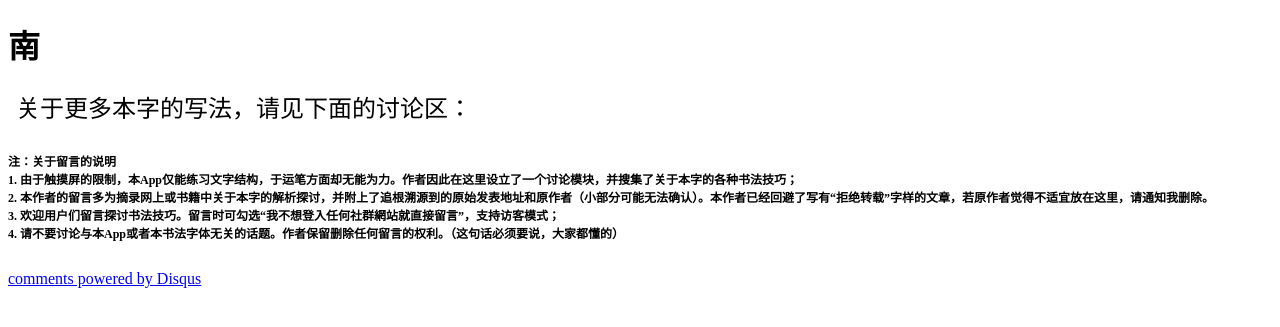
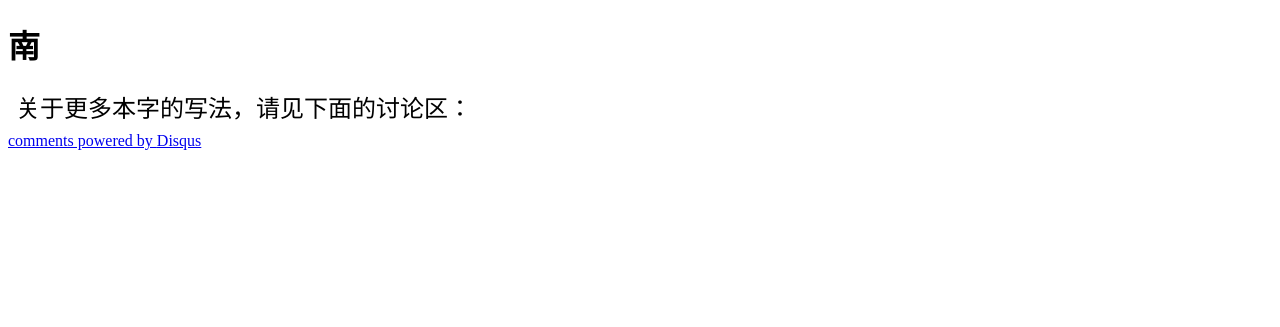
Before and after one commit to LiveCally/Fo, a Jekyll site: the page built from _posts/2014-05-16-Fo-1.html, in a window 1280 px wide. Shown: the top 327 px of the page. Built offline with Jekyll 4.4.1, drawn with Linux system fonts in a browser that asks for light colours; comment, search, counter and statistics services are not loaded.

Commit message:
Update BBS.html

```diff
--- a/_includes/BBS.html
+++ b/_includes/BBS.html
@@ -1,27 +1,24 @@
 <p></p>
 <p>关于更多本字的写法，请见下面的讨论区：</p>
 
-<h6>注：关于留言的说明</br>
-    1. 由于触摸屏的限制，本App仅能练习文字结构，于运笔方面却无能为力。作者因此在这里设立了一个讨论模块，并搜集了关于本字的各种书法技巧；</br>
-    2. 本作者的留言多为摘录网上或书籍中关于本字的解析探讨，并附上了追根溯源到的原始发表地址和原作者（小部分可能无法确认）。本作者已经回避了写有“拒绝转载”字样的文章，若原作者觉得不适宜放在这里，请通知我删除。</br>
-    3. 欢迎用户们留言探讨书法技巧。留言时可勾选“我不想登入任何社群網站就直接留言”，支持访客模式；</br>
-    4. 请不要讨论与本App或者本书法字体无关的话题。作者保留删除任何留言的权利。（这句话必须要说，大家都懂的）
-</h6>
+<!-- 来必力City版安装代码 -->
+<div id="lv-container" data-id="city" data-uid="MTAyMC8zMjc5MS85MzUy">
+<script type="text/javascript">
+   (function(d, s) {
+       var j, e = d.getElementsByTagName(s)[0];
 
-<!--
-	<div class="ds-thread" data-thread-key="{{ page.url }}" data-title="{{ page.title }}" data-url="{{site.production_url}}{{ page.url }}"></div>
-<script type="text/javascript">
-var duoshuoQuery = {short_name:"livecallyapp"};
-	(function() {
-		var ds = document.createElement('script');
-		ds.type = 'text/javascript';ds.async = true;
-		ds.src = (document.location.protocol == 'https:' ? 'https:' : 'http:') + '//static.duoshuo.com/embed.js';
-		ds.charset = 'UTF-8';
-		(document.getElementsByTagName('head')[0]
-		 || document.getElementsByTagName('body')[0]).appendChild(ds);
-	})();
-	</script>
-//-->
+       if (typeof LivereTower === 'function') { return; }
+
+       j = d.createElement(s);
+       j.src = 'https://cdn-city.livere.com/js/embed.dist.js';
+       j.async = true;
+
+       e.parentNode.insertBefore(j, e);
+   })(document, 'script');
+</script>
+<noscript>为正常使用来必力评论功能请激活JavaScript</noscript>
+</div>
+<!-- City版安装代码已完成 -->
 
 <div id="disqus_thread"></div>
     <script type="text/javascript">
```
